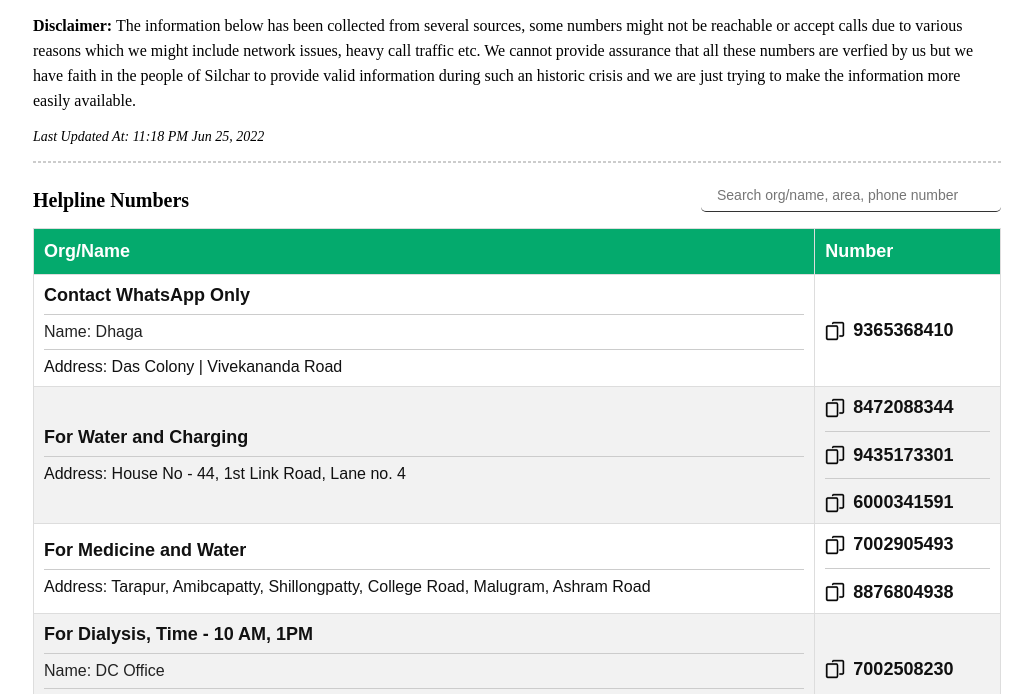
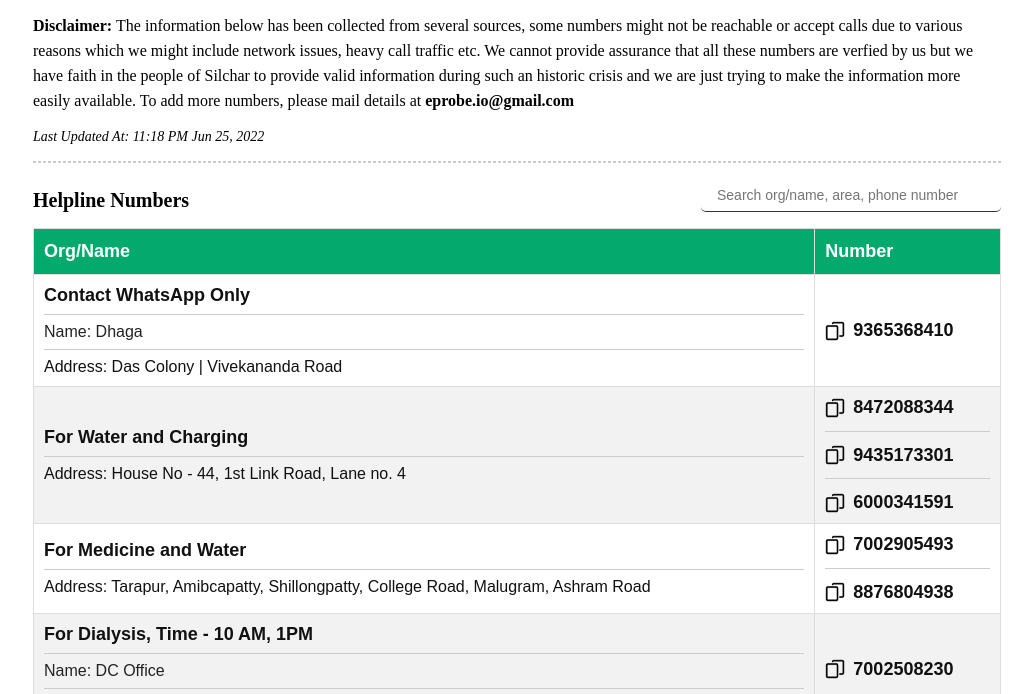
Before and after one commit to akashdeepnandi/silchar-flood-helpline-tracker, a plain HTML site: page index.html in a window 1280 px wide. Shown: the part 88-782 px from the top of the page, without its empty margins (123-1155 px from the left). Drawn offline with Linux system fonts and the light colour scheme.

Commit message:
feat(updated disclaimer)

```diff
--- a/index.html
+++ b/index.html
@@ -13,7 +13,7 @@
       <p class="disclaimer"><b>Disclaimer: </b> The information below has been collected from several sources, some numbers might not be reachable or accept calls due to
         various reasons which we might include network issues, heavy call traffic etc. We cannot provide assurance that all these numbers are verfied
       by us but we have faith in the people of Silchar to provide valid information during such an historic crisis and we are just trying to make the
-      information more easily available.</p>
+      information more easily available. To add more numbers, please mail details at <b>eprobe.io@gmail.com</b></p>
       <div class="updated-at">Last Updated At: 11:18 PM Jun 25, 2022</div>
       <hr />
       <div class="header">
```
